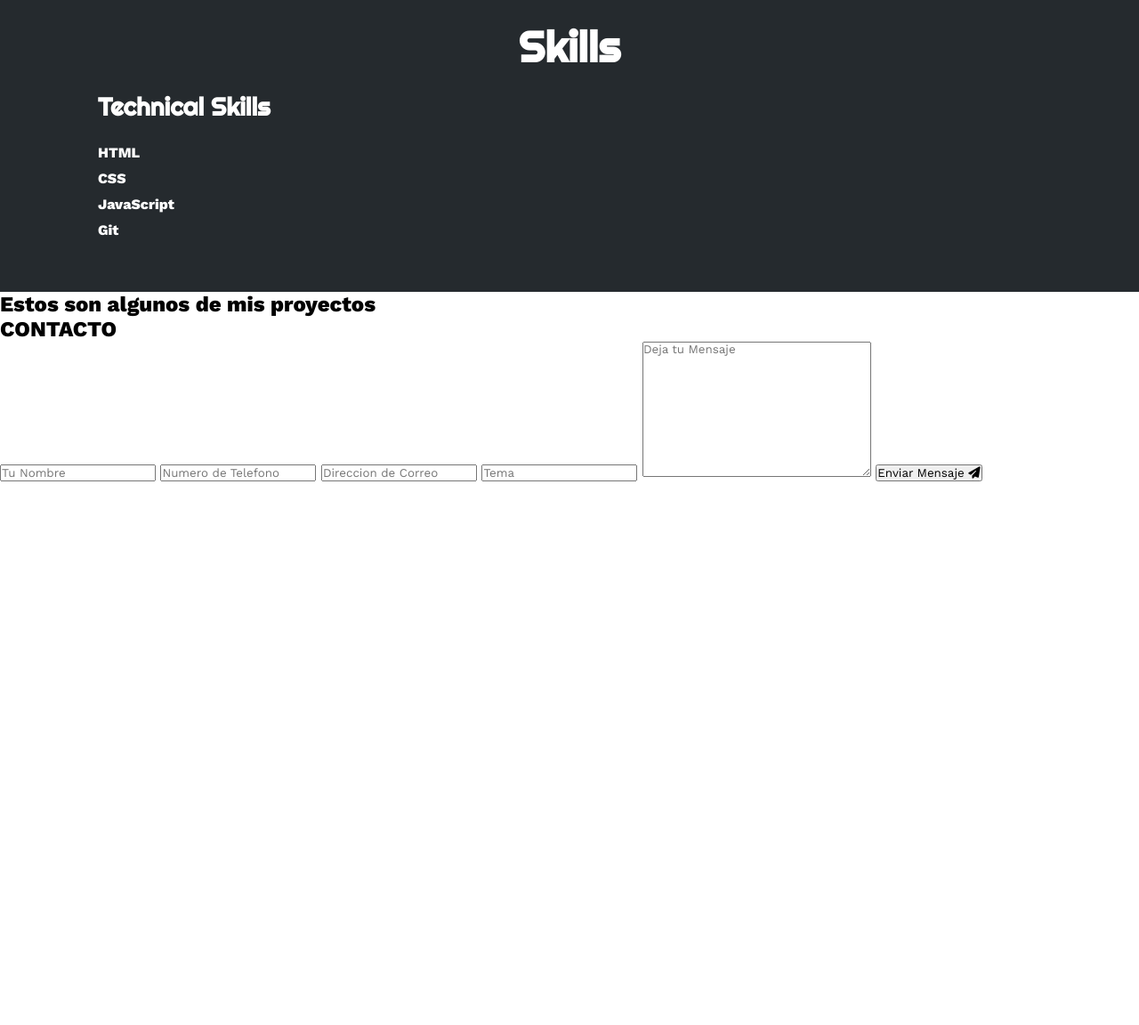
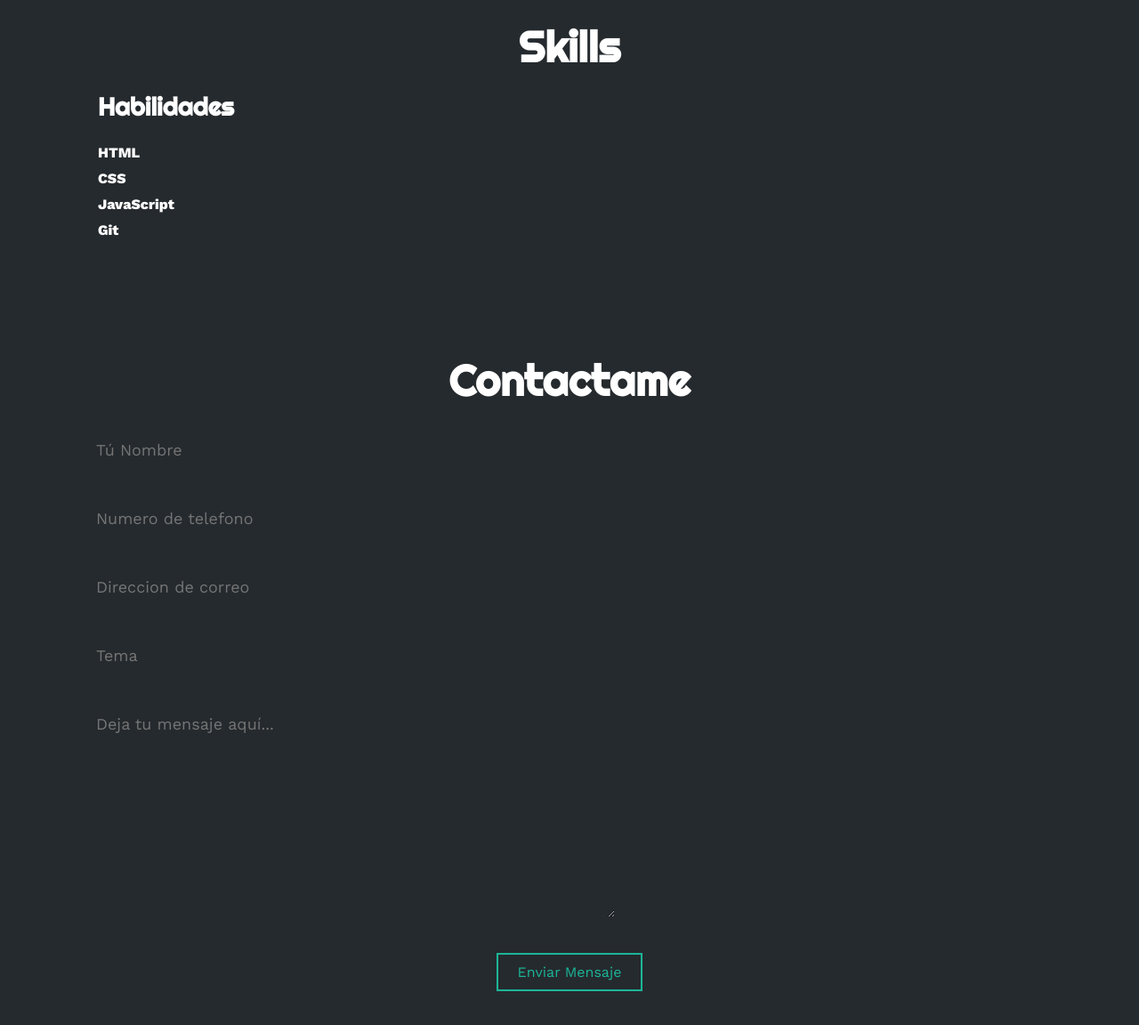
Before and after one commit to gonzalomrojas/portfolio, a plain HTML site: page index.html in a window 1280 px wide. Shown: the part 1282-2434 px from the top of the page at 89% size. Before the commit the page ends 1823 px from the top, so only its background shows below. Drawn offline with nearby package versions, Linux system fonts and the light colour scheme.

Commit message:
Add files via upload
Commit cambios en seccion de contacto

```diff
--- a/index.html
+++ b/index.html
@@ -89,7 +89,7 @@
         <h2>Skills</h2>
         <div class="fila">
           <div class="col">
-            <h3>Technical Skills</h3>
+            <h3>Habilidades</h3>
             <div class="skill">
               <span>HTML</span>
             </div>
@@ -106,29 +106,27 @@
         </div>
       </div>
     </section>
-    <!-- Seccion PROYECTOS -->
+    <!-- Seccion Proyectos -->
     <section id="proyectos" class="proyectos">
-      <div class="contenido-seccion">
-        <h2>Estos son algunos de mis proyectos</h2>
+
+    </section>
   </section>
   <!-- Seccion CONTACTO -->
-    <section id="contacto">
+  <section id="contacto" class="contacto">
     <div class="contenido-seccion">
-        <h2>CONTACTO</h2>
+      <h2>Contactame</h2>
         <div class="fila">
-          <!-- Formulario -->
         <div class="col">
-            <input type="text" placeholder="Tu Nombre">
-            <input type="text" placeholder="Numero de Telefono">
-            <input type="text" placeholder="Direccion de Correo">
+          <input type="name" placeholder="Tú Nombre"  required>
+          <input type="tel" placeholder="Numero de telefono" required>
+          <input type="email" placeholder="Direccion de correo" required>
           <input type="text" placeholder="Tema">
-            <textarea name="" id="" cols="30" rows="10" placeholder="Deja tu Mensaje"></textarea>
-            <button>
-              Enviar Mensaje <i class="fa-solid fa-paper-plane"></i>
-              <span class="overlay"></span>
-            </button>
+          <textarea  name="" id="introduceTexto" cols="50" rows="10"  placeholder="Deja tu mensaje aquí..."></textarea>
         </div>
       </div>
+        <button type="submit">
+        Enviar Mensaje
+        </button>
       </div>
   </section>
   </body>
--- a/style.css
+++ b/style.css
@@ -1,4 +1,4 @@
-    @import url('https://fonts.googleapis.com/css2?family=Patrick+Hand&family=Righteous&family=Roboto+Condensed:wght@300&family=Work+Sans:wght@100;200;300;400;600;800&display=swap');
+@import url('https://fonts.googleapis.com/css2?family=Patrick+Hand&family=Righteous&family=Roboto+Condensed:wght@300&family=Work+Sans:wght@100;200;300;400;600;800&display=swap');
 
 *{
     box-sizing: border-box;
@@ -197,3 +197,54 @@ html{
     display: block;
     margin-bottom: 10px;
 }
+.contacto {
+    background-color: #252A2E;
+    color: #fff;
+    padding: 50px 0px;
+}
+.contacto .contenido-seccion {
+    max-width: 1100px;
+    margin: auto;
+}
+.contacto h2 {
+    font-size: 48px;
+    font-family: 'Righteous';
+    text-align: center;
+    padding: 20px 0;
+}
+.contacto .fila {
+    display: flex;
+
+}
+.contacto col {
+    width: 50%;
+    padding: 10px;
+    position: relative;
+}
+.contacto .col input, .contacto .col textarea {
+    display: block;
+    width: 100%;
+    padding: 18px;
+    border: none;
+    margin-bottom: 20px;
+    background-color: #252A2E;
+    color: #fff;
+    font-size: 18px;
+}
+.contacto button {
+    cursor: pointer;
+    background-color: transparent;
+    border: 2px solid #1cb698;
+    width: fit-content;
+    display: block;
+    margin: 20px auto;
+    padding: 10px 22px;
+    font-size: 16px;
+    color: #1cb698;
+    position: relative;
+    z-index: 10;
+
+}
+.contacto .button:hover {
+
+}
```
Lines whose indentation alone changed are shown as unchanged.
